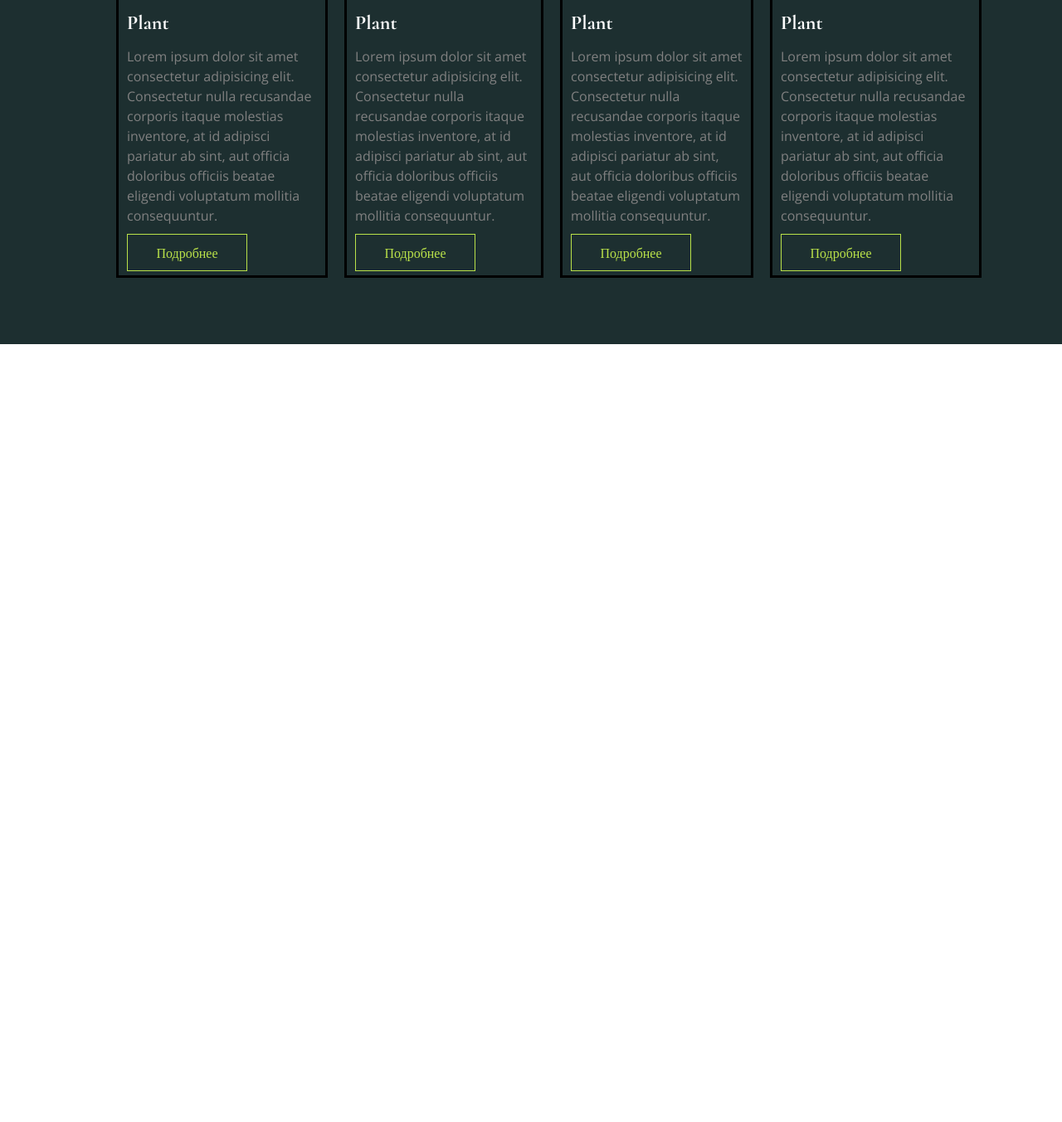
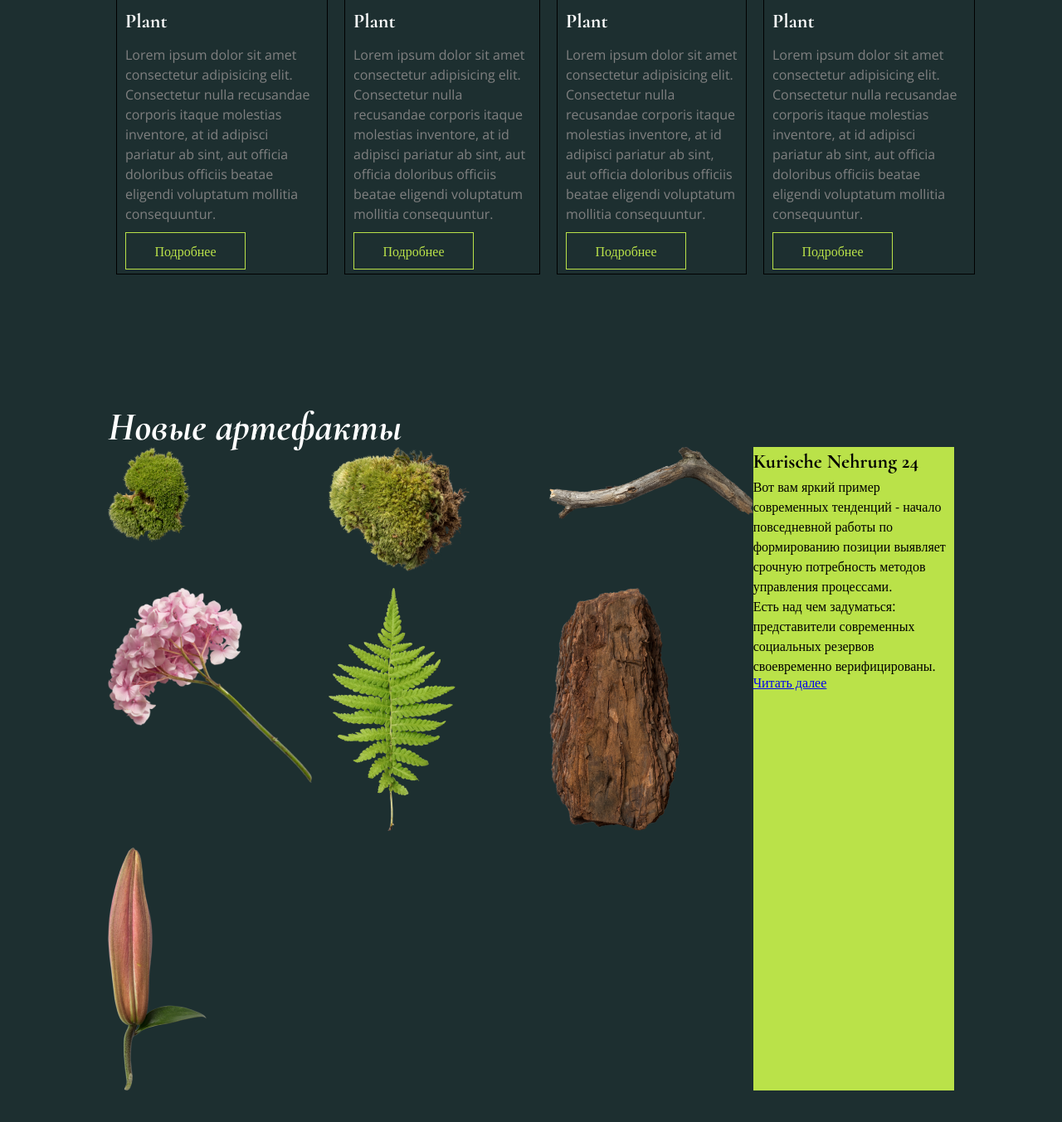
Before and after one commit to sikorskayaX/landing-nature, a plain HTML site: page index.html in a window 1280 px wide. Shown: the part 787-2140 px from the top of the page at 83% size. Before the commit the page ends 1202 px from the top, so only its background shows below. Drawn offline with nearby package versions, Linux system fonts and the light colour scheme.

Commit message:
Add new section for "Новые артефакты"
The new section includes a grid of artifact images and an information block with title, text, and a "Читать далее" link. The section is styled with CSS to match the design.

```diff
--- a/index.html
+++ b/index.html
@@ -49,6 +49,25 @@
                 <button class="gallery__button">Подробнее</button>
             </div>
         </section>
+        <section class="new-artifacts">
+            <h2 class="new-artifacts__title">Новые артефакты</h2>
+            <div class="new-artifacts__content">
+              <div class="new-artifacts__images">
+                <img src="./styles/images/Moss 03 1.png" alt="" class="new-artifacts__image">
+                <img src="./styles/images/Moss 06.png" alt="" class="new-artifacts__image">
+                <img src="./styles/images/Layer 3 1.png" alt="" class="new-artifacts__image">
+                <img src="./styles/images/Layer 2 1.png" alt="" class="new-artifacts__image">
+                <img src="./styles/images/Polypody.png" alt="" class="new-artifacts__image">
+                <img src="./styles/images/Bark 05.png" alt="" class="new-artifacts__image">
+                <img src="./styles/images/Layer 1 2.png" alt="" class="new-artifacts__image">
+              </div>
+              <div class="new-artifacts__info">
+                <h3 class="new-artifacts__info-title">Kurische Nehrung 24</h3>
+                <p class="new-artifacts__info-text">Вот вам яркий пример современных тенденций - начало повседневной работы по формированию позиции выявляет срочную потребность методов управления процессами. <br>Есть над чем задуматься: представители современных социальных резервов своевременно верифицированы.</p>
+                <a href="#" class="new-artifacts__info-link">Читать далее</a>
+              </div>
+            </div>
+          </section>
     </main>
 </body>
 </html>
--- /dev/null
+++ b/styles/scss/_artifact.scss
@@ -0,0 +1,53 @@
+.new-artifacts {
+    display: flex;
+    flex-direction: column;
+    margin: 0 130px;
+    padding: 80px 0;
+
+    &__title {
+        font-family: Cormorant;
+        font-size: 48px;
+        font-style: italic;
+        font-weight: 700;
+        line-height: 48px;
+        color: white;
+    }
+
+    &__content {
+      display: flex;
+      justify-content: space-between;
+    }
+
+    &__images {
+      display: grid;
+      grid-template-columns: repeat(3, 1fr);
+      grid-gap: 20px;
+    }
+
+    &__image {
+      max-width: 100%;
+      height: auto;
+    }
+
+    &__info {
+      width: 40%;
+      background-color: $primary-green;
+    }
+
+    &__info-title {
+        font-family: Cormorant;
+        font-size: 24px;
+        font-weight: 700;
+        line-height: 36px;
+    }
+
+    &__info-text {
+        font-family: Open Sans;
+        font-size: 16px;
+        font-weight: 400;
+        line-height: 24px;
+        text-align: left;
+    }
+
+
+  }
--- a/styles/scss/_gallery.scss
+++ b/styles/scss/_gallery.scss
@@ -5,7 +5,7 @@
 
     &__item {
         width: 255px;
-        border: solid black;
+        border: solid black 1px;
         margin: 0 10px;
     }
 
--- a/styles/scss/style.scss
+++ b/styles/scss/style.scss
@@ -4,3 +4,4 @@
 @import 'variables';
 @import 'main';
 @import 'gallery';
+@import 'artifact';
```
Also changed, not shown: styles/css/style.css, 1 other file.
